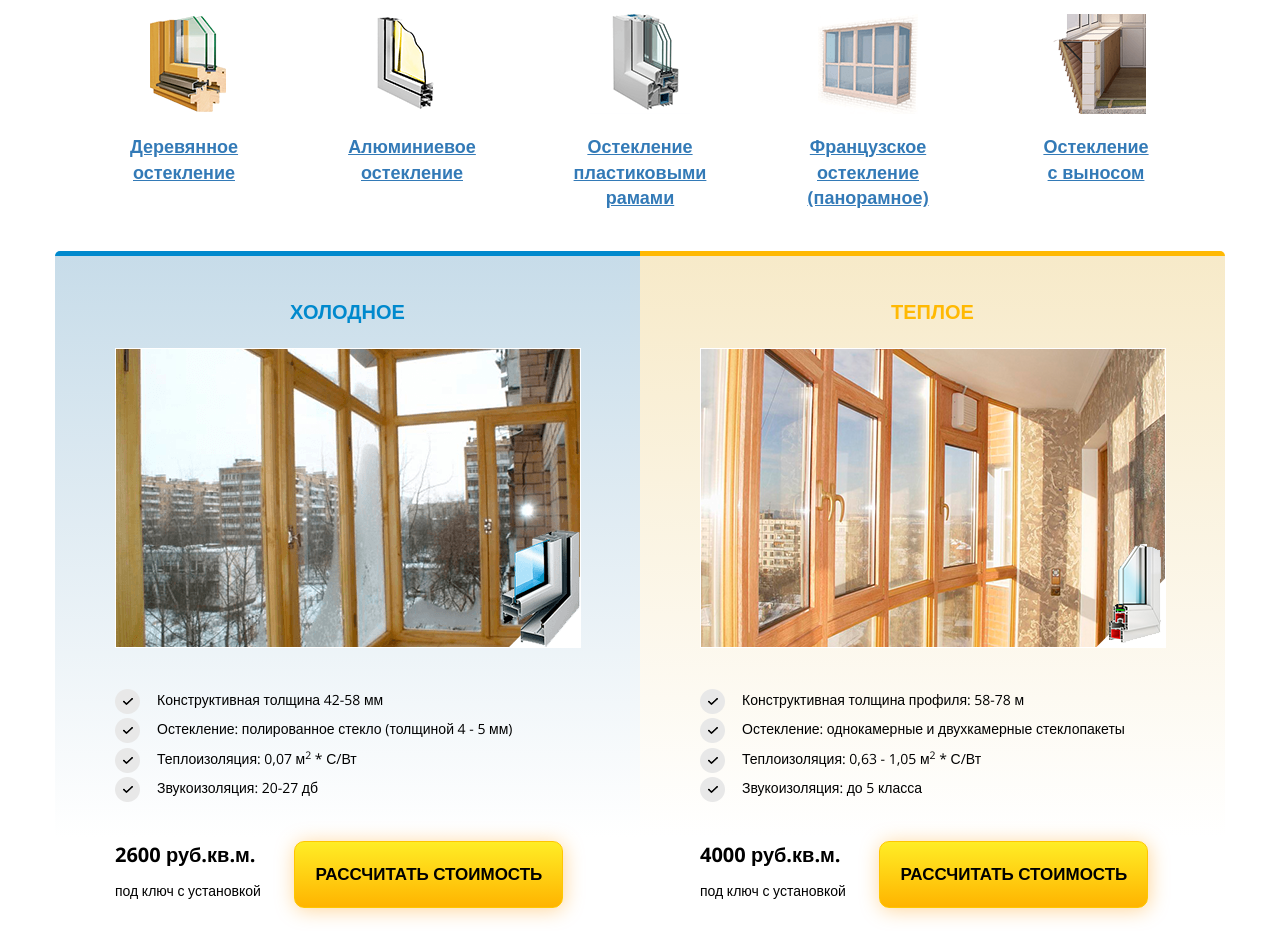
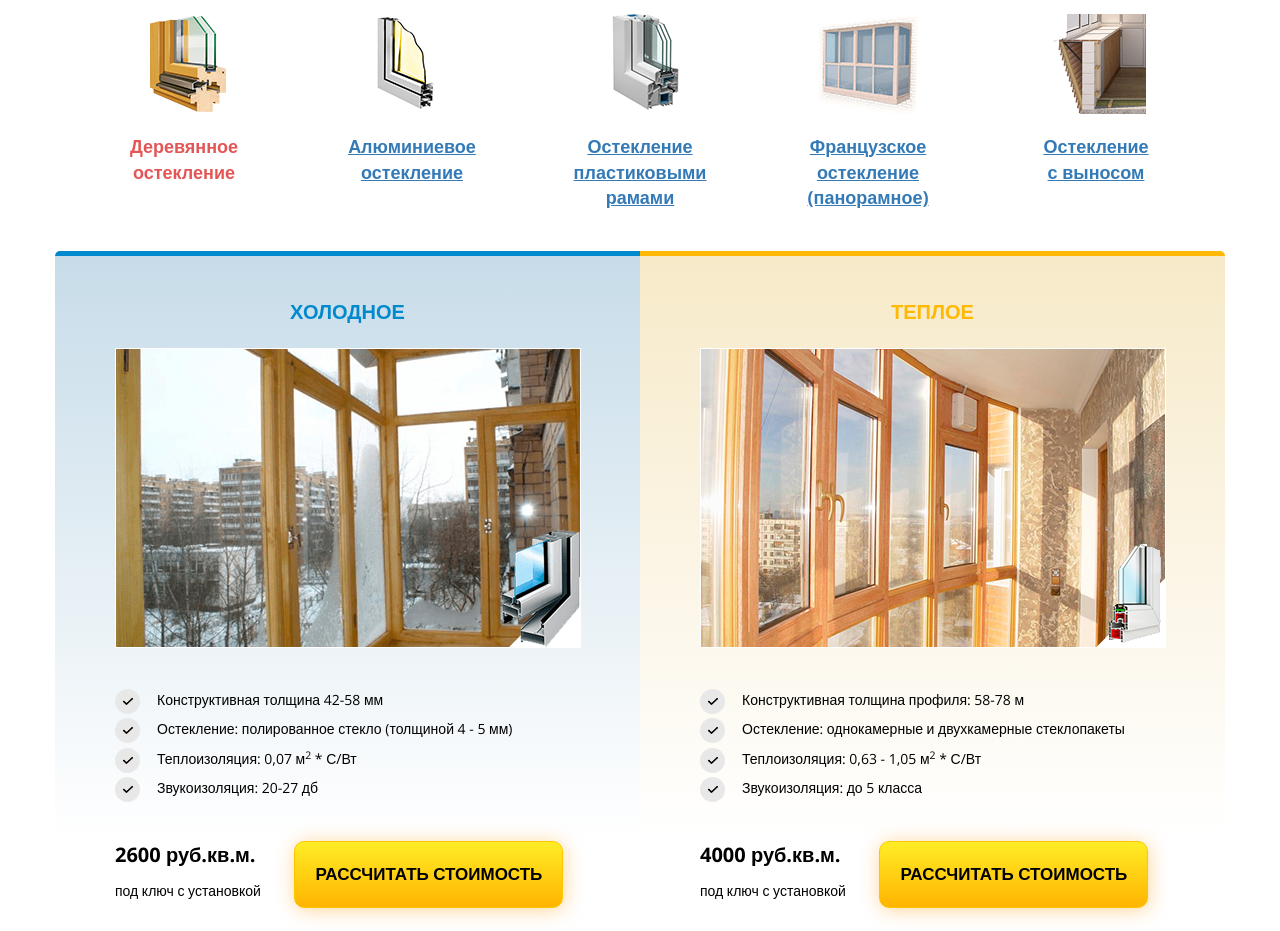
Before and after one commit to SergeyChudinov/Project-1, a website: page src/index.html in a window 1280 px wide. Shown: the part 1020-1951 px from the top of the page. Drawn offline with nearby package versions, Linux system fonts and the light colour scheme; files whose address does not match are found by name.

Commit message:
Fixed bugs(style)

```diff
--- a/src/assets/css/style.css
+++ b/src/assets/css/style.css
@@ -502,9 +502,10 @@ textarea:focus {
   display: none;
 }
 
-.glazing a.active {
+.glazing .active a {
   text-decoration: none;
-  color: #454545;
+  /* color: #454545; */
+  color: #e45656;
 }
 
 /*Decoration*/
--- a/src/js/modules/images.js
+++ b/src/js/modules/images.js
@@ -25,6 +25,7 @@ const images = () => {
             document.body.style.marginRight = `${scroll}px`; // добавил отсуп для скрола
         }
         if (target && target.matches('div.popup')) {
+        // if (target && target.classList.contains('popup')) {
             imgPopup.style.display = 'none';
             document.body.style.overflow = '';
             document.body.style.marginRight = `0px`;
```
Also changed, not shown: dist/assets/css/style.css, dist/script.js, 1 other file.
